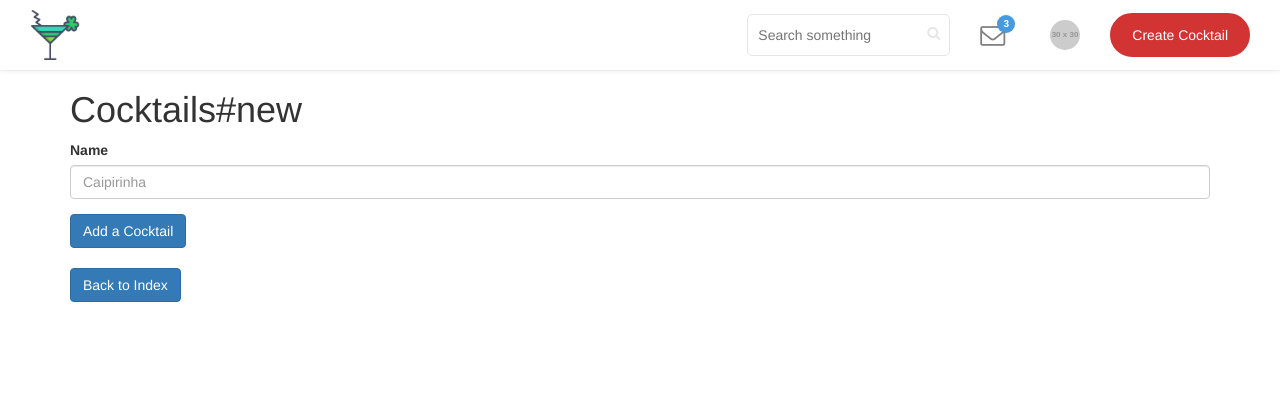
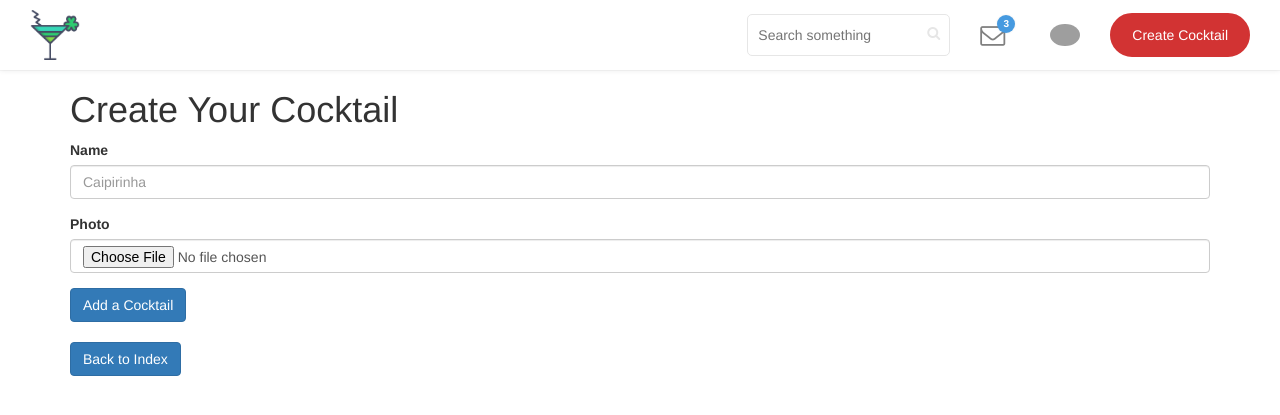
Before and after one commit to salimdaif/rails-mister-cocktail, a Rails app: page /cocktails/new in a window 1280 px wide. Shown: the top 415 px of the page. Run offline with Rails 7, Linux system fonts and the light colour scheme; grey boxes labelled with a size stand in for pictures from a placeholder-image service; style sheets or scripts are compiled from the project's sources; parts of the project's set-up code (start-up, migrations or seed data) failed here and were passed over; some libraries are stand-ins or nearby versions; grey boxes are pictures that could not be loaded.

Commit message:
Mister Cocktail w/photo upload

```diff
--- a/app/controllers/cocktails_controller.rb
+++ b/app/controllers/cocktails_controller.rb
@@ -22,6 +22,6 @@ class CocktailsController < ApplicationController
 
   private
   def params_cocktail
-    params.require(:cocktail).permit(:name)
+    params.require(:cocktail).permit(:name, :photo, :photo_cache)
   end
 end
--- a/app/models/cocktail.rb
+++ b/app/models/cocktail.rb
@@ -2,4 +2,5 @@ class Cocktail < ApplicationRecord
   has_many :doses, dependent: :destroy
   has_many :ingredients, through: :doses
   validates :name, presence: true, uniqueness: true
+  mount_uploader :photo, PhotoUploader
 end
--- a/app/views/cocktails/index.html.erb
+++ b/app/views/cocktails/index.html.erb
@@ -7,7 +7,7 @@
     <div class="product-arrow"></div>
     <div class='product-count'>95</div>
   </div>
-  <img src="https://i2.wp.com/revolutionspirits.com/wp-content/uploads/2012/05/cocktail-placeholder.jpg" alt="kudoz" class="product-image hidden-xs">
+<%= image_tag cocktail.photo.thumb %>
   <div class='product-body'>
     <h3> <%= link_to Kramdown::Document.new(cocktail.name).to_html.html_safe, cocktail_path(cocktail), :style => "text-decoration: none !important;" %> </h3>
   </div>
--- a/app/views/cocktails/new.html.erb
+++ b/app/views/cocktails/new.html.erb
@@ -1,7 +1,9 @@
-<h1>Cocktails#new</h1>
+<h1>Create Your Cocktail</h1>
 
 <%= simple_form_for [@cocktail] do |f| %>
   <%= f.input :name, placeholder: "Caipirinha"%>
+  <%= f.input :photo %>
+  <%= f.input :photo_cache, as: :hidden %>
   <%= f.submit "Add a Cocktail", class: "btn btn-primary" %>
 <% end %>
 <br>
--- a/app/views/cocktails/show.html.erb
+++ b/app/views/cocktails/show.html.erb
@@ -3,8 +3,10 @@
 <% end %>
 
 <h1><%= @cocktail.name %></h1>
+<%= image_tag @cocktail.photo.standard %>
 
 <%= link_to "Add new Dose", new_cocktail_dose_path(@cocktail), class: "btn btn-primary" %>
+<%= link_to "Add new Picture", new_cocktail_path(@cocktail), class: "btn btn-primary" %>
 <br>
 <br>
 <br>
--- a/app/views/shared/_navbar.html.erb
+++ b/app/views/shared/_navbar.html.erb
@@ -26,7 +26,7 @@
     <!-- Profile picture and dropdown -->
     <div class="navbar-wagon-item">
       <div class="dropdown">
-        <%= image_tag "http://placehold.it/30x30", class: "avatar dropdown-toggle", id: "navbar-wagon-menu", "data-toggle" => "dropdown" %>
+        <%= image_tag "https://hammihan.com/users/status/thumbs/thumb_HM-201313098117382820451422712306.0207.png", class: "avatar dropdown-toggle", id: "navbar-wagon-menu", "data-toggle" => "dropdown" %>
         <ul class="dropdown-menu dropdown-menu-right navbar-wagon-dropdown-menu">
           <li>
             <%= link_to "#" do %>
--- /dev/null
+++ b/db/migrate/20170217133712_add_photo_to_cocktail.rb
@@ -0,0 +1,5 @@
+class AddPhotoToCocktail < ActiveRecord::Migration[5.0]
+  def change
+    add_column :cocktails, :photo, :string
+  end
+end
```
Also changed, not shown: app/uploaders/photo_uploader.rb (added, +16 -0 lines), Gemfile, Gemfile.lock, db/schema.rb.
